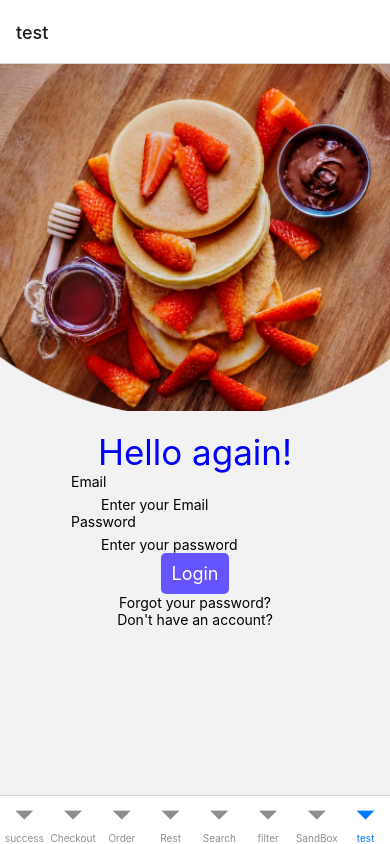
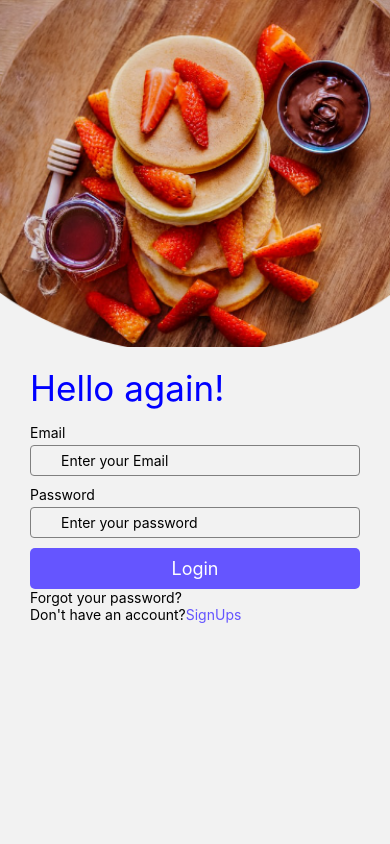
Before and after one commit to Soma586/delivery, a React Native app: screen /test in a window 390 px wide. Built offline with nearby package versions, Linux system fonts and the light colour scheme.

Commit message:
started setting up react navigation between signup and signin

```diff
--- a/App.js
+++ b/App.js
@@ -8,6 +8,7 @@ import { store } from './store';
 
 import { NavigationContainer } from '@react-navigation/native';
 import { createBottomTabNavigator } from '@react-navigation/bottom-tabs';
+import { createNativeStackNavigator } from '@react-navigation/native-stack'
 import SignIn from './pages/signIn/index'
 import SignUp from './pages/signup';
 import DiscoverItem from './components/discoverItem';
@@ -108,6 +109,7 @@ export default function App() {
 
 
   const Tab = createBottomTabNavigator()
+  const Stack = createNativeStackNavigator();
 
 
 
@@ -139,10 +141,14 @@ export default function App() {
 
 
     <Provider store={store}>
-    <NavigationContainer>
-
-      <Tabs/>
-    </NavigationContainer>
+      <NavigationContainer>
+      <Stack.Navigator initialRouteName="Home"
+      screenOptions={{ headerShown: false }}
+      >
+        <Stack.Screen name="SignIn" component={SignIn} />
+        <Stack.Screen name="SignUp" component={SignUp} />
+        </Stack.Navigator>
+        </NavigationContainer>
     </Provider>
   )
 
--- a/package.json
+++ b/package.json
@@ -12,6 +12,8 @@
     "@expo/metro-runtime": "~3.1.3",
     "@expo/vector-icons": "14.0.0",
     "@react-navigation/bottom-tabs": "^6.5.20",
+    "@react-navigation/native": "^6.1.17",
+    "@react-navigation/native-stack": "^6.9.26",
     "@react-navigation/stack": "^6.3.29",
     "@reduxjs/toolkit": "^2.2.4",
     "expo": "~50.0.14",
--- a/pages/signIn/index.jsx
+++ b/pages/signIn/index.jsx
@@ -1,6 +1,7 @@
 import { useState } from "react"
-import { View, Text, StyleSheet, Image, TextInput } from "react-native"
+import { View, Text, StyleSheet, Image, TextInput, Pressable } from "react-native"
 import CTA from "../../components/CTA"
+import CustomText from "../../components/CustomText"
 
 
 
@@ -11,8 +12,12 @@ export const Input = ({label, placeholder, handleChange}) => {
 
 
     return (
-        <View>
-            <Text style={styles.inputLabel}>{label}</Text>
+        <View style={{marginBottom : 10}}>
+            {/* <Text style={styles.inputLabel}>{label}</Text> */}
+            <View style={{marginBottom : 4}}>
+                <CustomText text={label} font={"lora"} size={14}/>
+            </View>
+
 
 
             <TextInput
@@ -25,7 +30,7 @@ export const Input = ({label, placeholder, handleChange}) => {
     )
 }
 
-const SignIn = () => {
+const SignIn = ( {navigation}) => {
 
 
 
@@ -43,7 +48,11 @@ const SignIn = () => {
 
 
             <View style={styles.signContainer}>
-            <Text style={styles.welcome}>Hello again!</Text>
+            {/* <Text style={styles.welcome}>Hello again!</Text> */}
+
+            <View style={{marginBottom : 15}}>
+            <CustomText text={"Hello again!"} size={35} font={"loraBold"} color={"blue"}/>
+            </View>
 
 
 
@@ -59,7 +68,17 @@ const SignIn = () => {
 
 
 
-            <Text>Don't have an account?</Text>
+            <View style={{flexDirection : 'row'}}>
+                 <Text>Don't have an account?</Text>
+
+            <Pressable onPress={() => navigation.navigate('SignUp') }>
+                <Text style={{color : '#6555FF'}}>
+                    SignUps
+                </Text>
+            </Pressable>
+
+            </View>
+
 
             </View>
 
@@ -81,7 +100,8 @@ const styles = StyleSheet.create({
     signContainer : {
 
         // flex : 1,
-        alignItems: 'center'
+        //alignItems: 'center'
+        paddingHorizontal : 30
     },
     welcome : {
         fontSize: 35,
@@ -92,9 +112,12 @@ const styles = StyleSheet.create({
     },
     inputText : {
 
-        borderColor : 'red',
+        borderWidth : 0.5,
+        borderColor : 'grey',
         width: '100%',
-        paddingLeft: 30
+        paddingLeft: 30,
+        borderRadius : 4,
+        paddingVertical : 6
     },
 
 })
```
Also changed, not shown: 1 other file (tests, documents, lock files or other folders).
